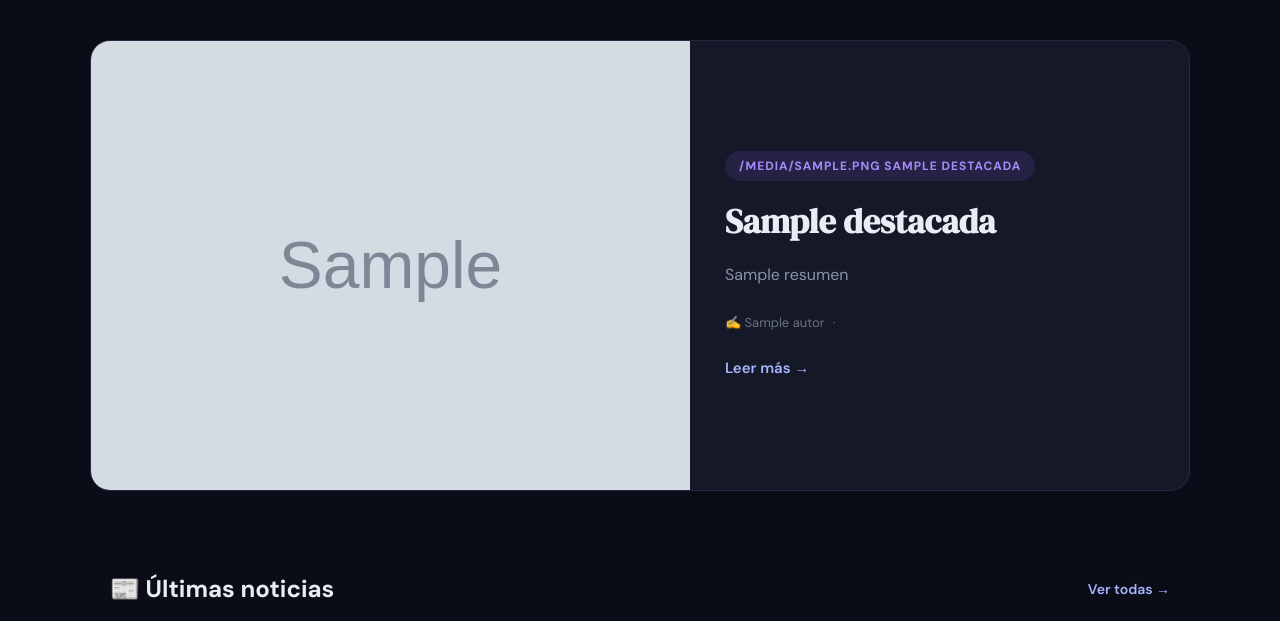
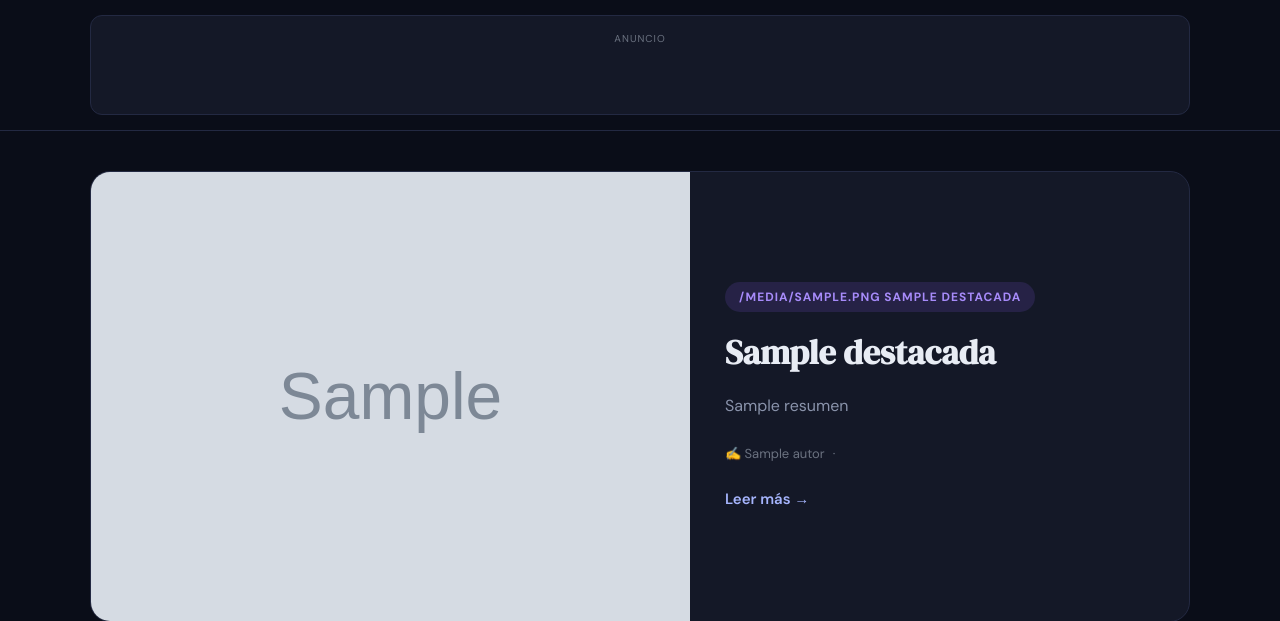
Before and after one commit to redllinas1248/rifas, a Python web app: template noticias/templates/noticias_inicio.html in a window 1280 px wide. Shown: the part 67-688 px from the top of the page. Run offline with Jinja, Linux system fonts and the light colour scheme; the template is opened without the code that fills it: most values are stand-ins (such as "Sample title", 1, 10 or a date in 2020); grey boxes marked "Sample" are stand-in pictures.

Commit message:
Integrar AdSense en portal de noticias

```diff
--- a/noticias/static/css/noticias.css
+++ b/noticias/static/css/noticias.css
@@ -1026,3 +1026,51 @@ body {
     }
 
 }
+
+/* ============================================================
+   BANNER ADSENSE
+============================================================ */
+
+.ad-banner-wrap {
+    background: #0a0d18;
+    padding: 15px 20px;
+    border-bottom: 1px solid #232942;
+}
+
+.ad-banner-inner {
+    max-width: 1100px;
+    margin: 0 auto;
+    min-height: 100px;
+    background: #141827;
+    border: 1px solid #232942;
+    border-radius: 12px;
+    padding: 15px;
+    text-align: center;
+    width: 100%;
+}
+
+.ad-label-banner {
+    font-size: 10px;
+    color: #6b7280;
+    text-transform: uppercase;
+    letter-spacing: 1px;
+    margin-bottom: 8px;
+}
+
+/* ============================================================
+   IN-FEED ADSENSE
+============================================================ */
+
+.ad-in-feed {
+    background: #141827;
+    border: 1px solid #232942;
+    border-radius: 16px;
+    padding: 15px;
+    text-align: center;
+    min-height: 250px;
+    display: flex;
+    flex-direction: column;
+    align-items: center;
+    justify-content: center;
+    width: 100%;
+}
--- a/noticias/templates/noticias_base.html
+++ b/noticias/templates/noticias_base.html
@@ -29,6 +29,8 @@
     <link href="https://fonts.googleapis.com/css2?family=DM+Sans:wght@300;400;500;600;700&family=DM+Serif+Display&display=swap" rel="stylesheet">
 
     <link rel="stylesheet" href="{{ url_for('noticias.static', filename='css/noticias.css') }}">
+        <!-- Google AdSense -->
+    <script async src="https://pagead2.googlesyndication.com/pagead/js/adsbygoogle.js?client=ca-pub-2084405192549609" crossorigin="anonymous"></script>
 
     {% block extra_head %}{% endblock %}
 
@@ -65,6 +67,30 @@
 
 </nav>
 
+<!-- ============================================
+     BANNER ADSENSE HORIZONTAL
+============================================= -->
+
+<div class="ad-banner-wrap">
+
+    <div class="ad-banner-inner">
+
+        <div class="ad-label-banner">Anuncio</div>
+
+        <ins class="adsbygoogle"
+             style="display:block"
+             data-ad-client="ca-pub-2084405192549609"
+             data-ad-slot="4768276711"
+             data-ad-format="auto"
+             data-full-width-responsive="true"></ins>
+
+        <script>
+             (adsbygoogle = window.adsbygoogle || []).push({});
+        </script>
+
+    </div>
+
+</div>
 
 <!-- ============================================
      CONTENIDO
--- a/noticias/templates/noticias_inicio.html
+++ b/noticias/templates/noticias_inicio.html
@@ -79,7 +79,7 @@
             <a href="/noticias" class="ver-todas">Ver todas →</a>
         </div>
 
-        <div class="grid-noticias">
+                <div class="grid-noticias">
 
             {% for n in ultimas %}
 
@@ -118,6 +118,28 @@
                     </div>
 
                 </article>
+
+                {# Insertar anuncio in-feed después de la 3ra noticia #}
+                {% if loop.index == 3 %}
+
+                    <div class="ad-in-feed">
+
+                        <div class="ad-label-banner">Anuncio</div>
+
+                        <ins class="adsbygoogle"
+                             style="display:block"
+                             data-ad-format="fluid"
+                             data-ad-layout-key="-6t+ed+2i-1n-4w"
+                             data-ad-client="ca-pub-2084405192549609"
+                             data-ad-slot="4954221384"></ins>
+
+                        <script>
+                             (adsbygoogle = window.adsbygoogle || []).push({});
+                        </script>
+
+                    </div>
+
+                {% endif %}
 
             {% endfor %}
 
```
Also changed, not shown: noticias/templates/noticias_articulo.html (+5 -5 lines).
